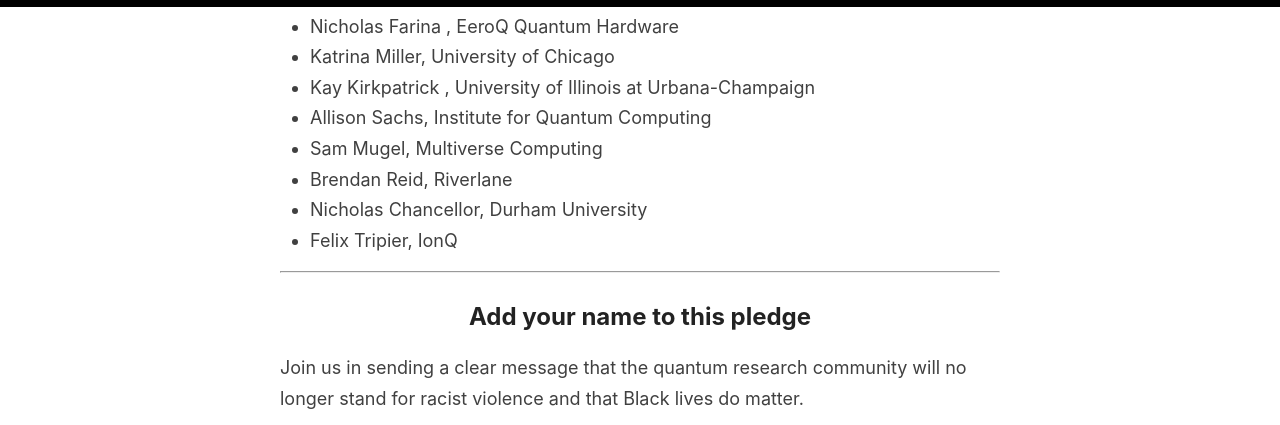
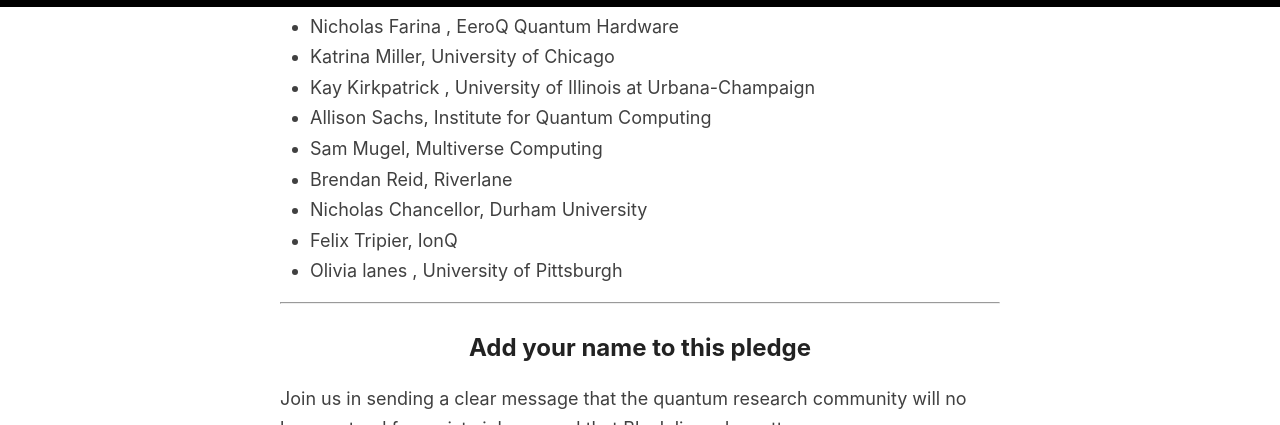
Before and after one commit to quantumforblacklives/quantumforblacklives.github.io, a Jekyll site: the page built from index.html, in a window 1280 px wide and 900 px high, scrolled down 3216 px, cut to the strip 0-425 px from the top of the window. Built offline with Jekyll 4.4.1, drawn with Linux system fonts in a browser that asks for light colours; the list of posts is cut into pages by our own code.

Commit message:
Add signature from Olivia lanes .

```diff
--- a/_includes/signatories.md
+++ b/_includes/signatories.md
@@ -7,3 +7,4 @@
 - Brendan Reid, Riverlane
 - Nicholas Chancellor, Durham University
 - Felix Tripier, IonQ
+- Olivia lanes , University of Pittsburgh
```
